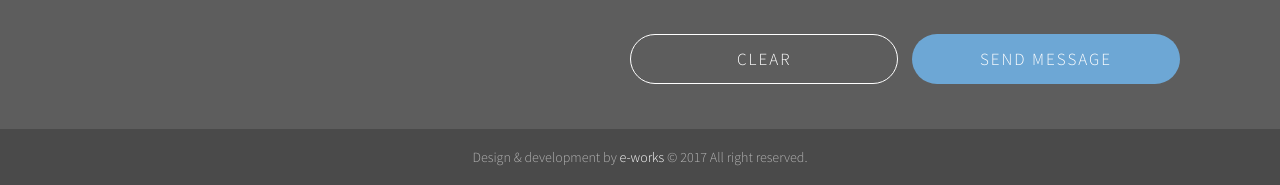
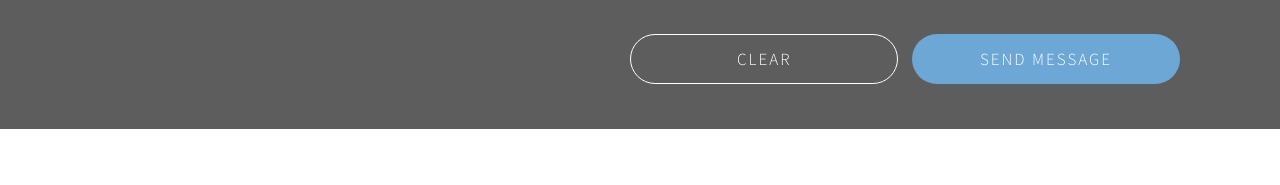
Before and after one commit to MariamDabaghyan/business-solutions.github.io, a plain HTML site: page index.html in a window 1280 px wide. Shown: the part 3745-3930 px from the top of the page. After the commit the page ends 3874 px from the top, so only its background shows below. Drawn offline with Linux system fonts and the light colour scheme.

Commit message:
Update index.html

```diff
--- a/index.html
+++ b/index.html
@@ -292,7 +292,7 @@
             <!-- /.container -->
         </div>
         <div class="back-top"><a href="#"><i class="fa fa-caret-up"></i></a></div>
-        <div class="footer-bottom text-center"><span class="development"><a href="http://www.e-works.am/" target="_blank" title="Design and development by e-Works">Design &amp; development by <span>e-works </span>&copy; 2017 All right reserved.</a></span></div>
+
     </footer>
 
 	<!-- jQuery -->
```
